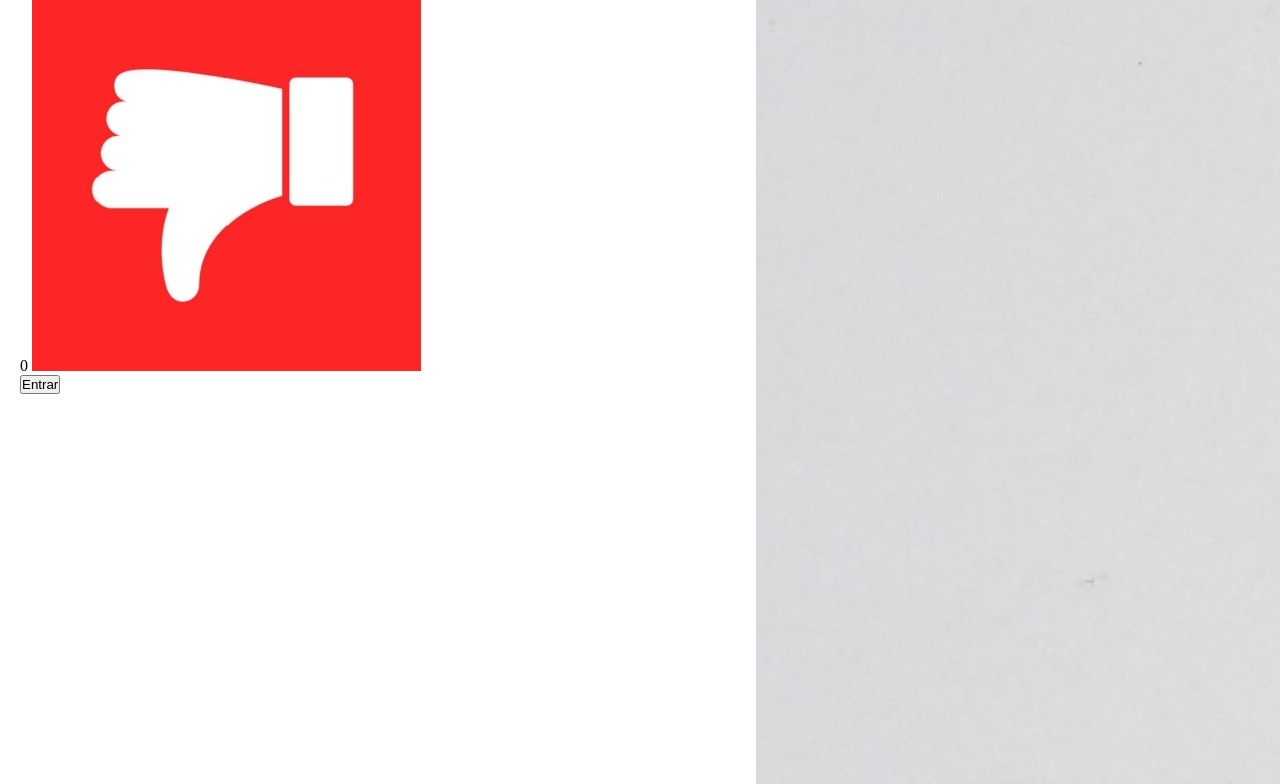
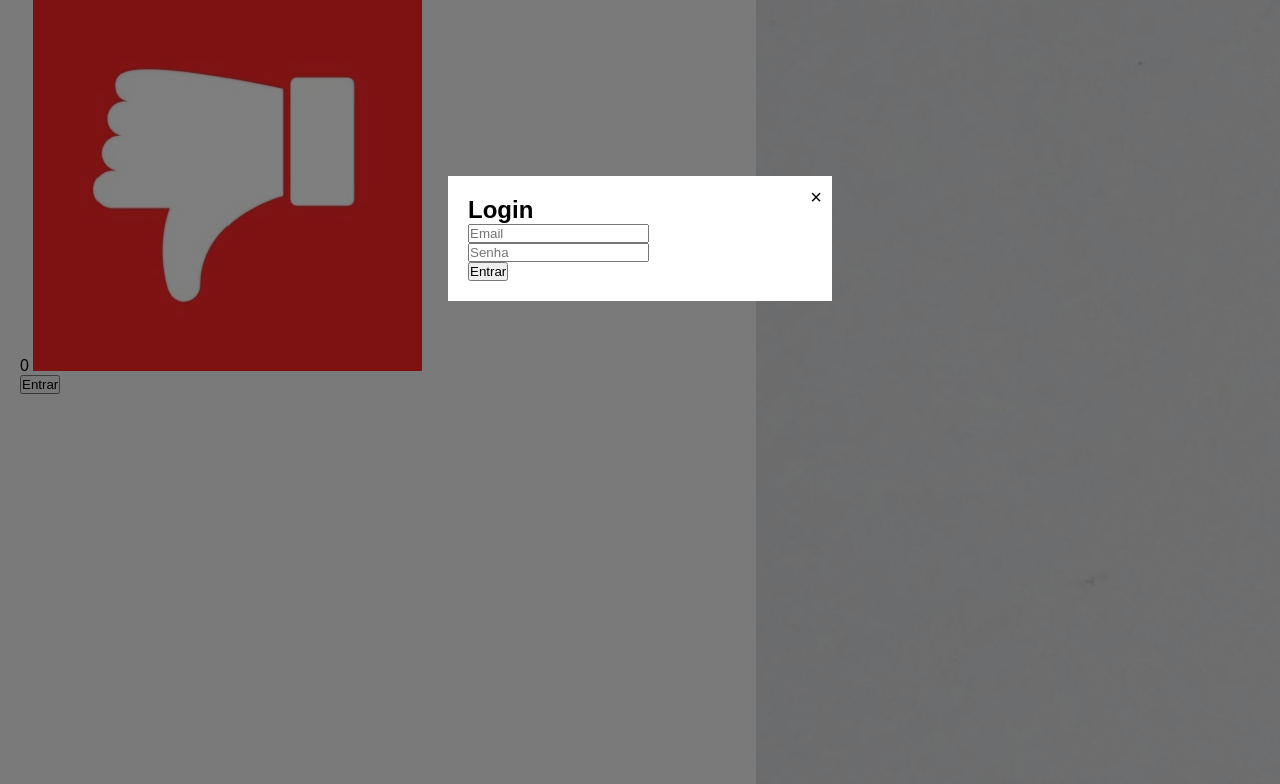
Before and after one commit to lutiarab/troca_tudo, a website: page public/index.html in a window 1280 px wide. Both pictures are taken after a click on the button "Entrar". Shown: the part 1163-1947 px from the top of the page. Drawn offline with Linux system fonts and the light colour scheme.

Commit message:
novas alterações

```diff
--- a/package.json
+++ b/package.json
@@ -11,11 +11,14 @@
   "author": "lutiara",
   "license": "ISC",
   "dependencies": {
+    "body": "^5.1.0",
     "body-parser": "^1.20.3",
     "cors": "^2.8.5",
     "dotenv": "^16.4.5",
     "express": "^4.21.1",
+    "msql": "^1.0.3",
     "mysql2": "^3.11.3",
+    "parser": "^0.1.4",
     "path": "^0.12.7"
   },
   "devDependencies": {
--- a/public/index.html
+++ b/public/index.html
@@ -80,6 +80,61 @@
 
     </main>
 
+<!--........................................................................................................-->
+
+      <!-- Modal de Login -->
+      <div id="login-modal" class="modal">
+        <div class="modal-content login-modal">
+            <span class="close" onclick="fecharModal()">&times;</span>
+            <h2>Login</h2>
+
+            <!-- Campos de email e senha -->
+            <div class="login-campos">
+                <input type="email" id="email" placeholder="Email" required>
+                <input type="password" id="senha" placeholder="Senha" required>
+            </div>
+
+            <!-- Botão de login -->
+            <div class="login-botoes">
+                <button id="login-submit" onclick="fazerLogin()">Entrar</button>
+            </div>
+
+            <!-- Mensagem de erro -->
+            <p id="login-error" style="color: red;"></p>
+        </div>
+    </div>
+
+   <!--.....................................................................................................-->
+
+    <!-- Modal de Comentário -->
+    <div id="comentario-modal" class="modal">
+        <div class="modal-content comentario-modal">
+            <span class="close" onclick="fecharComentarioModal()">&times;</span>
+            <h2>Comentário</h2>
+
+            <!-- Caixa de texto para comentário -->
+            <textarea id="comentario-texto" rows="4" placeholder="Digite seu comentário"></textarea>
+
+            <!-- Inputs de cidade e estado alinhados lado a lado -->
+            <div class="comentario-localizacao">
+                <input type="text" id="cidade" placeholder="Cidade">
+                <input type="text" id="estado" placeholder="Estado">
+            </div>
+
+            <!-- Botões de ação -->
+            <div class="comentario-botoes">
+                <button onclick="adicionarOuEditarComentario()">Salvar</button>
+                <button onclick="excluirComentario()">Excluir</button>
+            </div>
+
+            <!-- Mensagem de erro ou status -->
+            <p id="comentario-mensagem" style="color: red;"></p>
+        </div>
+    </div>
+
+
+
+
     <footer>
 
 
--- a/public/style.css
+++ b/public/style.css
@@ -1,8 +1,34 @@
+/*Importar fontes locais*/
+/* Fonte Concert One para a logo */
+@font-face {
+    font-family: 'Concert One';
+    src: url('fonts\Concert_One\ConcertOne-Regular.ttf') format('truetype');
+    font-weight: normal;
+    font-style: normal;
+}
+
+/* Fonte Roboto para o restante do texto */
+@font-face {
+    font-family: 'Roboto';
+    src: url('fonts\Roboto\Roboto-Regular.ttf') format('truetype');
+    font-weight: normal;
+    font-style: normal;
+}
+
 *{
     margin: 0;
     padding: 0;
     box-sizing: border-box;
 }
+
+body {
+    font-family: Arial, sans-serif;
+    background-color: #f5f5f5;
+    margin: 0;
+    padding: 0;
+}
+
+/*............................................................................................................*/
 
 .main{
     display: flex;
--- a/server.js
+++ b/server.js
@@ -25,3 +25,5 @@ const PORT = 3000;
 app.listen(PORT, () => {
     console.log(`Servidor rodando na porta ${PORT}`);
 });
+
+/*............................................................................................................*/
```
Also changed, not shown: 1 other file.
